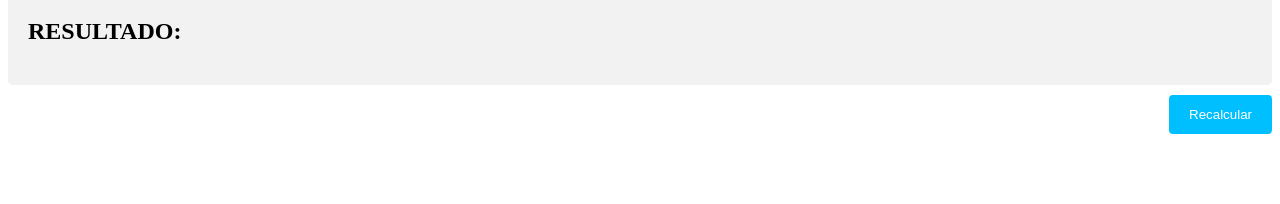
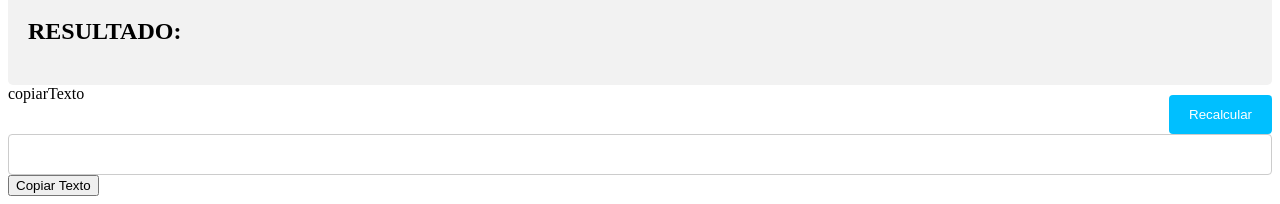
Before and after one commit to rsilvareberth/todasreceitasfit, a plain HTML site: page resultado.html in a window 1280 px wide. Shown: the part 636-840 px from the top of the page. Before the commit the page ends 800 px from the top, so only its background shows below. Drawn offline with nearby package versions, Linux system fonts and the light colour scheme.

Commit message:
Update resultado.html

```diff
--- a/resultado.html
+++ b/resultado.html
@@ -18,7 +18,9 @@
       <div id="high"></div>
 </div>
 <div class="row">
+  copiarTexto
   <input type="submit" value="Recalcular" style="margin-top: 10px;" onclick="goback()">
+  <input type="text" id="link" name="link" > <button onClick="copiarTexto()">Copiar Texto</button>
 </div>
 
   <script src="main.js"></script>
```
